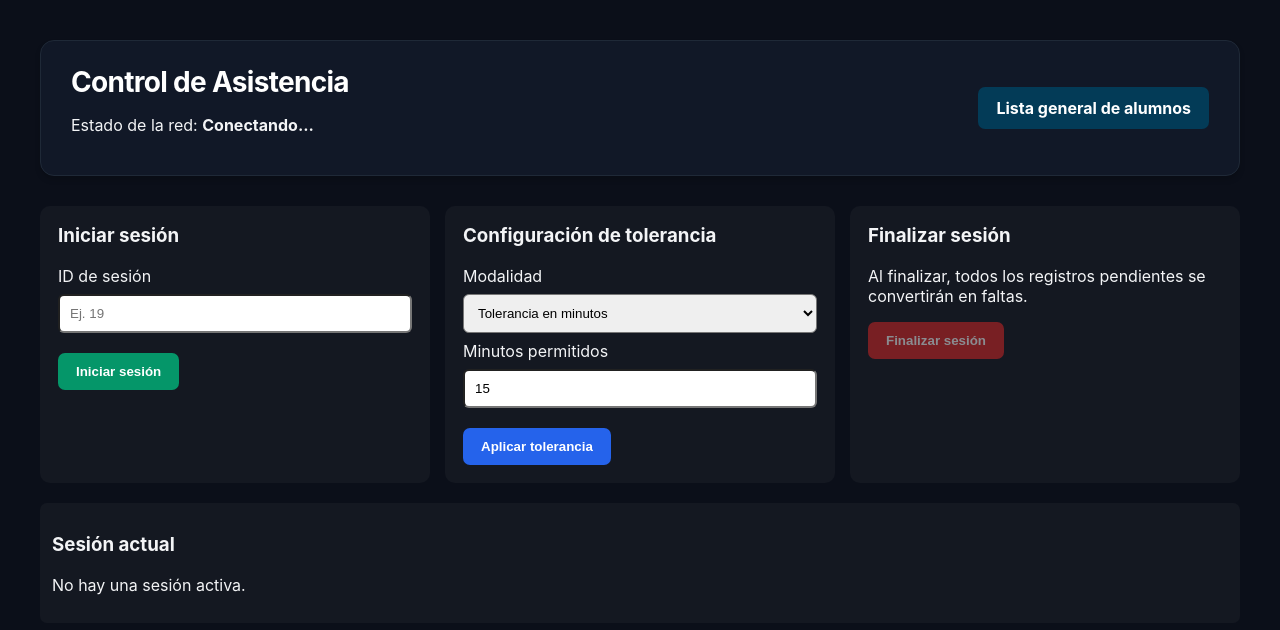
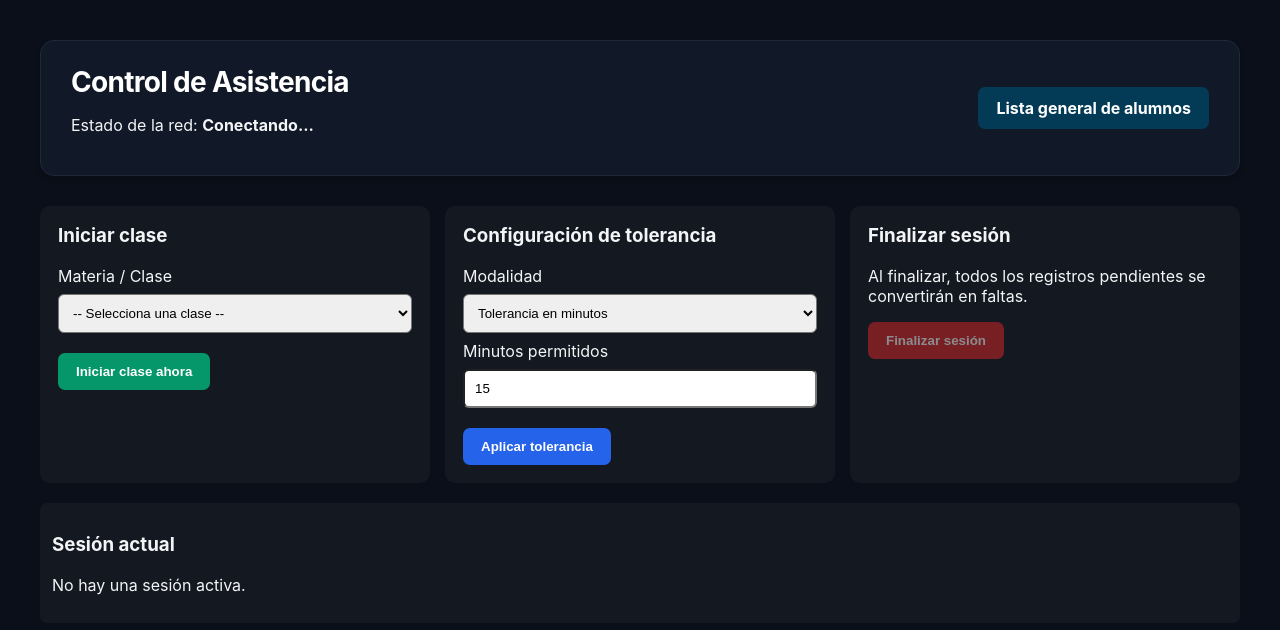
Before and after one commit to eli-ph/Proyecto-distribuidos, a Flask app: page / in a window 1280 px wide. Shown: the top 630 px of the page. Run offline with Flask 3, Linux system fonts and the light colour scheme; data comes from the database, SQL or seed files in the repository; some libraries are stand-ins or nearby versions.

Commit message:
Implementa inicio/cierre en tiempo real y actualiza la DB

```diff
--- a/app.py
+++ b/app.py
@@ -138,7 +138,6 @@ def modificar_tolerancia():
 
 @app.route('/api/asistencia', methods=['POST'])
 def registrar_asistencia():
-
     data = request.get_json(silent=True) or {}
     cuenta = data.get('numero_de_cuenta', '').strip()
 
@@ -147,71 +146,62 @@ def registrar_asistencia():
             'status': 'error', 'mensaje': 'Debes introducir tu número de cuenta.'
         }), 400
 
-    # Identificar al alumno.
+    # 1. Identificar al alumno
     alumno = database.buscar_alumno_por_cuenta(cuenta)
-
     if not alumno or not alumno['activo']:
         return jsonify({
             'status': 'error', 'mensaje': 'Número de cuenta no registrado o alumno inactivo.'
         }), 404
 
-    # Obtener la sesión activa.
+    # 2. Obtener la sesión activa
     sesion = database.obtener_sesion_activa()
-
     if not sesion:
         return jsonify({
             'status': 'error', 'mensaje': 'No hay una sesión activa.'
         }), 409
 
-    # Comprobar que el alumno esté inscrito en esa clase.
+    # 3. Comprobar que el alumno esté inscrito en esa clase
     inscripcion = database.obtener_inscripcion_activa(
         alumno['id_alumno'], sesion['id_clase']
     )
-
     if not inscripcion:
         return jsonify({
-            'status': 'error', 'mensaje': 'No estas inscrito en esta clase.'
+            'status': 'error', 'mensaje': 'No estás inscrito en esta clase.'
         }), 403
 
-    # Obtener fecha y hora del servidor.
+    # 4. Validaciones de horario
     ahora = datetime.now()
 
-    inicio = datetime.fromisoformat(
-        f"{sesion['fecha']} {sesion['hora_inicio']}"
-    )
+    # Validar hora de inicio (si la sesión la define)
+    if sesion.get('hora_inicio'):
+        inicio = datetime.fromisoformat(f"{sesion['fecha']} {sesion['hora_inicio']}")
+        if ahora < inicio:
+            return jsonify({
+                'status': 'error', 'mensaje': 'La sesión todavía no ha comenzado.'
+            }), 409
 
-    fin = datetime.fromisoformat(
-        f"{sesion['fecha']} {sesion['hora_fin']}"
-    )
+    # Validar hora de fin SOLO si la sesión tiene hora de fin programada
+    if sesion.get('hora_fin'):
+        fin = datetime.fromisoformat(f"{sesion['fecha']} {sesion['hora_fin']}")
+        if ahora >= fin:
+            return jsonify({
+                'status': 'error', 'mensaje': 'El horario de la sesión ha terminado.'
+            }), 409
 
-    # Validar el horario de la sesión.
-    if ahora < inicio:
-        return jsonify({
-            'status': 'error', 'mensaje': 'La sesión todavía no ha comenzado.'
-        }), 409
-
-    if ahora >= fin:
-        return jsonify({
-            'status': 'error', 'mensaje': 'El horario de la sesión ha terminado.'
-        }), 409
-
-    # Determinar asistencia o retardo.
-    if TOLERANCIA_MINUTOS is None:
+    # 5. Determinar asistencia o retardo
+    if TOLERANCIA_MINUTOS is None or not sesion.get('hora_inicio'):
         estado = 'asistencia'
-
     else:
         minutos_transcurridos = (ahora - inicio).total_seconds() / 60
-
         if minutos_transcurridos <= TOLERANCIA_MINUTOS:
             estado = 'asistencia'
         else:
             estado = 'retardo'
 
     hora_registro = ahora.strftime("%Y-%m-%d %H:%M:%S")
+    id_dispositivo = None  # Pendiente de implementar identificador por UUID
 
-    # Pendiente de implementar identificador por UUID.
-    id_dispositivo = None
-
+    # 6. Guardar registro en la base de datos
     try:
         resultado = database.registrar_asistencia(
             sesion['id_sesion'],
@@ -220,10 +210,8 @@ def registrar_asistencia():
             hora_registro,
             estado
         )
-
     except sqlite3.Error:
         app.logger.exception("Error al registrar asistencia.")
-
         return jsonify({
             'status': 'error', 'mensaje': 'Ocurrió un error al guardar el registro.'
         }), 500
@@ -233,7 +221,7 @@ def registrar_asistencia():
             'status': 'error', 'mensaje': 'La asistencia ya fue registrada o no existe un registro pendiente.'
         }), 409
 
-    # Información para actualizar la interfaz del profesor.
+    # 7. Notificar a la interfaz del profesor por WebSockets
     nuevo_registro = {
         'nombre': alumno['nombre'],
         'numero_de_cuenta': alumno['numero_de_cuenta'],
@@ -245,7 +233,9 @@ def registrar_asistencia():
     socketio.emit('nueva_asistencia', nuevo_registro)
 
     return jsonify({
-        'status': 'ok', 'mensaje': f"¡Registro realizado! Estado: {estado}.", 'registro': nuevo_registro
+        'status': 'ok',
+        'mensaje': f"¡Registro realizado! Estado: {estado}.",
+        'registro': nuevo_registro
     }), 200
 
 # -------------------
@@ -274,6 +264,36 @@ def obtener_historial(cuenta):
     return jsonify(datos), 200
 
 # -------------------
+# Iniciar Sesion
+# -------------------
+
+@app.route('/api/clases/activas', methods=['GET'])
+def api_obtener_clases():
+    clases = database.obtener_clases_activas()
+    return jsonify(clases), 200
+
+@app.route('/api/sesion/iniciar-tiempo-real', methods=['POST'])
+def api_iniciar_sesion_tiempo_real():
+    data = request.get_json(silent=True) or {}
+    id_clase = data.get('id_clase')
+
+    if not id_clase:
+        return jsonify({'status': 'error', 'mensaje': 'Selecciona una clase.'}), 400
+
+    id_sesion = database.iniciar_sesion_tiempo_real(int(id_clase))
+
+    if not id_sesion:
+        return jsonify({
+            'status': 'error',
+            'mensaje': 'Ya existe una sesión activa o no se pudo crear.'
+        }), 409
+
+    sesion = database.obtener_sesion_activa()
+    socketio.emit('sesion_iniciada', sesion)
+
+    return jsonify({'status': 'ok', 'sesion': sesion}), 200
+
+# -------------------
 # Proceso
 # -------------------
 
--- a/database.py
+++ b/database.py
@@ -1,6 +1,7 @@
 import sqlite3
 from pathlib import Path
 from contextlib import contextmanager
+from datetime import datetime, timedelta
 
 # Busca el archivo en la direccion exacta donde se encuentra el .py  que contiene esta linea
 DB_NAME = Path(__file__).resolve().parent / "registros.db"
@@ -324,6 +325,7 @@ def obtener_sesion_activa():
 
 def finalizar_sesion(id_sesion):
     """Finaliza una sesión y convierte pendientes en faltas."""
+    hora_fin_actual = datetime.now().strftime("%H:%M")
 
     with conectar() as conn:
 
@@ -343,8 +345,8 @@ def finalizar_sesion(id_sesion):
 
         # Cambiar el estado de la sesión.
         conn.execute("""
-            UPDATE sesiones SET estado = 'finalizada' WHERE id_sesion = ?""", (id_sesion,)
-        )
+            UPDATE sesiones SET estado = 'finalizada', hora_fin = ? WHERE id_sesion = ?
+        """, (hora_fin_actual, id_sesion))
 
         return True
 
@@ -357,3 +359,63 @@ def obtener_inscripcion_activa(id_alumno, id_clase):
         ).fetchone()
 
         return dict(fila) if fila else None
+
+
+def obtener_clases_activas():
+    """Obtiene las materias disponibles para iniciar clase."""
+    with conectar() as conn:
+        filas = conn.execute("""
+            SELECT id_clase, nombre, descripcion FROM clases WHERE activo = 1 Order BY nombre
+        """).fetchall()
+        return [dict(f) for f in filas]
+
+def iniciar_sesion_tiempo_real(id_clase):
+    """Crea una nueva sesión en tiempo real y la activa"""
+    ahora = datetime.now()
+    fecha = ahora.strftime("%Y-%m-%d")
+    hora_inicio = ahora.strftime("%H:%M")
+
+    with conectar() as conn:
+        conn.execute("BEGIN IMMEDIATE")
+
+        # Verificar que la sesion no exista
+        otra = conn.execute("""
+            SELECT id_sesion FROM sesiones WHERE estado = 'activa' LIMIT 1
+        """).fetchone()
+
+        if otra:
+            return None
+
+        cursor = conn.execute("""
+            INSERT INTO sesiones (id_clase, fecha, hora_inicio, hora_fin, estado) VALUES (?, ?, ?, NULL, 'activa')
+        """, (id_clase, fecha, hora_inicio))
+
+        id_sesion = cursor.lastrowid
+
+        # Marcar como pendiente a todos los alumnos inscritos
+        conn.execute("""
+            INSERT INTO registros (id_sesion, id_inscripcion, estado) SELECT ?, i.id_inscripcion, 'pendiente' FROM inscripciones AS i JOIN alumnos AS a ON i.id_alumno = a.id_alumno WHERE i.id_clase = ? AND i.activo = 1 AND a.activo = 1
+        """, (id_sesion, id_clase))
+
+        return id_sesion
+
+def finalizar_sesion_activa(id_sesion):
+    """Finaliza la sesion activa y actualiza hora_fin con la hora de cierre"""
+    """Cambia estado a 'finalizada' y convierte 'pendiente' en 'falta'"""
+
+    hora_fin = datatime.now().strftime("%H:%M")
+
+    with conectar() as conn:
+        conn.execute("BEGING IMMEDIATE")
+
+        # Cambiar 'pendiente' a 'falta'
+        conn.execute("""
+            UPDATE registros SET estado = 'falta' WHERE id_sesion = ? AND estado = 'pendiente'
+        """, (id_sesion,))
+
+        # Cerrar la sesión hora_fin se actualiza y estado pasa a 'finalizada'
+        cursor = conn.execute("""
+            UPDATE sesiones SET estado = 'finalizada', hora_fin = ? WHERE id_sesion = ? AND estado = 'activa'
+        """, (hora_fin, id_sesion))
+
+        return cursor.rowcount > 0
--- a/templates/laptop.html
+++ b/templates/laptop.html
@@ -146,30 +146,27 @@
 
     <div class="panel-sesion">
 
-        <!-- INICIAR SESIÓN -->
+        <!-- INICIAR SESIÓN EN TIEMPO REAL -->
 
         <div class="bloque-control">
 
-            <h3>Iniciar sesión</h3>
+            <h3>Iniciar clase</h3>
 
-            <label for="id-sesion">
-                ID de sesión
+            <label for="select-materia">
+                Materia / Clase
             </label>
 
-            <input
-                type="number"
-                id="id-sesion"
-                min="1"
-                placeholder="Ej. 19"
-            >
+            <select id="select-materia" class="input-control">
+                <option value="">Cargando materias...</option>
+            </select>
 
             <div class="acciones">
                 <button
                     id="btn-iniciar"
                     class="btn-iniciar"
-                    onclick="iniciarSesion()"
+                    onclick="iniciarSesionTiempoReal()"
                 >
-                    Iniciar sesión
+                    Iniciar clase ahora
                 </button>
             </div>
 
@@ -477,47 +474,53 @@
     // INICIAR SESIÓN
     // ----------------
 
-    async function iniciarSesion() {
+    async function cargarMateriasSelect() {
+        try {
+            const res = await fetch('/api/clases/activas');
+            const clases = await res.json();
+            const select = document.getElementById('select-materia');
 
-        const idSesion = document.getElementById('id-sesion').value;
+            select.innerHTML = '<option value="">-- Selecciona una clase --</option>';
+            clases.forEach(c => {
+                const opt = document.createElement('option');
+                opt.value = c.id_clase;
+                opt.textContent = c.nombre;
+                select.appendChild(opt);
+            });
+        } catch (err) {
+            console.error("Error al cargar las materias:", err);
+        }
+    }
 
-        if (!idSesion || Number(idSesion) <= 0) {
+    // Enviar la petición de inicio al hacer clic en el botón
+    async function iniciarSesionTiempoReal() {
+        const idClase = document.getElementById('select-materia').value;
 
-            mostrarMensaje('Introduce un ID de sesión válido.', true);
+        if (!idClase) {
+            alert("Por favor selecciona una materia.");
             return;
-
         }
 
         try {
-
-            const datos = await solicitar('/api/sesion/iniciar', {
-
+            const res = await fetch('/api/sesion/iniciar-tiempo-real', {
                 method: 'POST',
-
-                headers: {
-                    'Content-Type': 'application/json'
-                },
-
-                body: JSON.stringify({
-                    id_sesion: idSesion
-                })
-
+                headers: { 'Content-Type': 'application/json' },
+                body: JSON.stringify({ id_clase: idClase })
             });
 
-            actualizarInterfazSesion(datos.sesion);
+            const data = await res.json();
 
-            limpiarTabla();
-
-            mostrarMensaje(datos.mensaje);
-
-        } catch (error) {
-
-            mostrarMensaje(error.message, true);
-
+            if (res.ok) {
+                window.location.reload(); // Recargar para mostrar el bloque de 'Sesión actual'
+            } else {
+                alert(`Error: ${data.mensaje}`);
+            }
+        } catch (err) {
+            alert("Error al conectar con el servidor.");
         }
-
     }
 
+    document.addEventListener('DOMContentLoaded', cargarMateriasSelect);
 
     // -------------------
     // FINALIZAR SESIÓN
```
Also changed, not shown: asistencia.db (deleted), registros.db.
